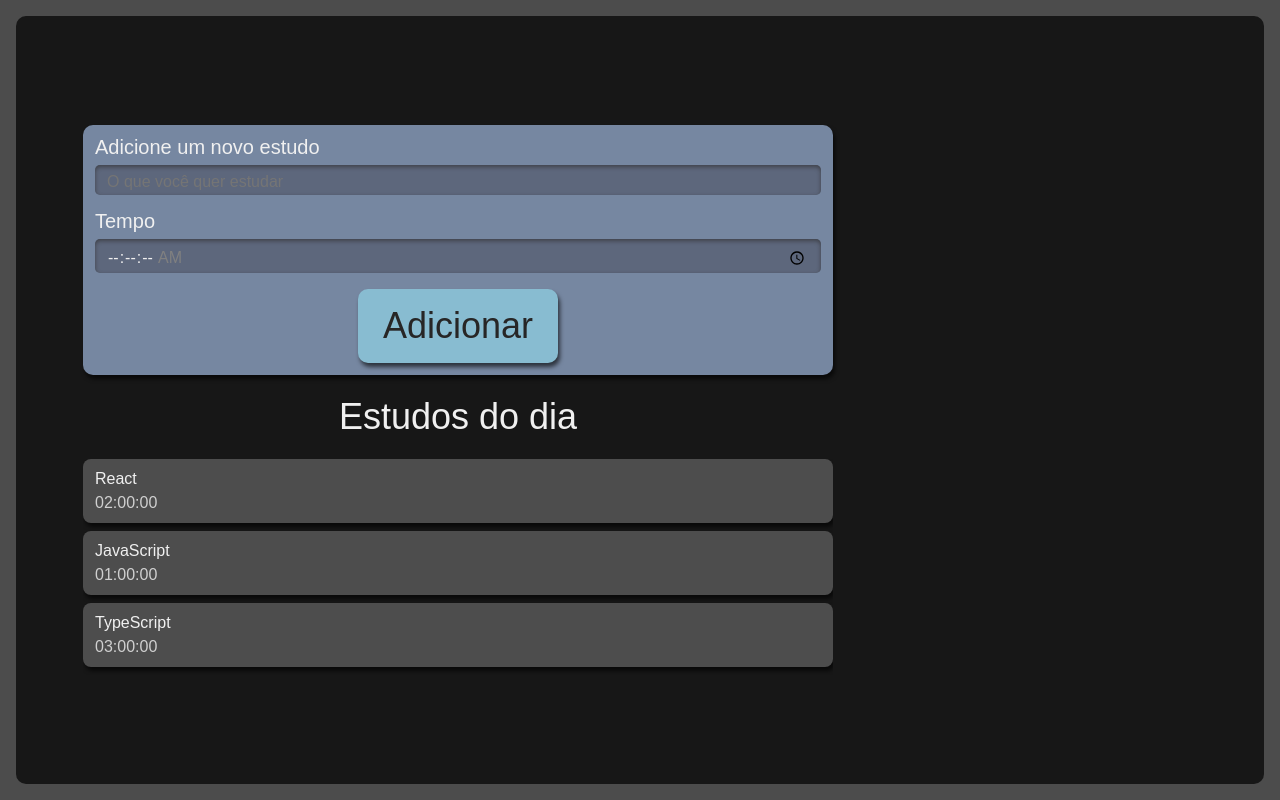
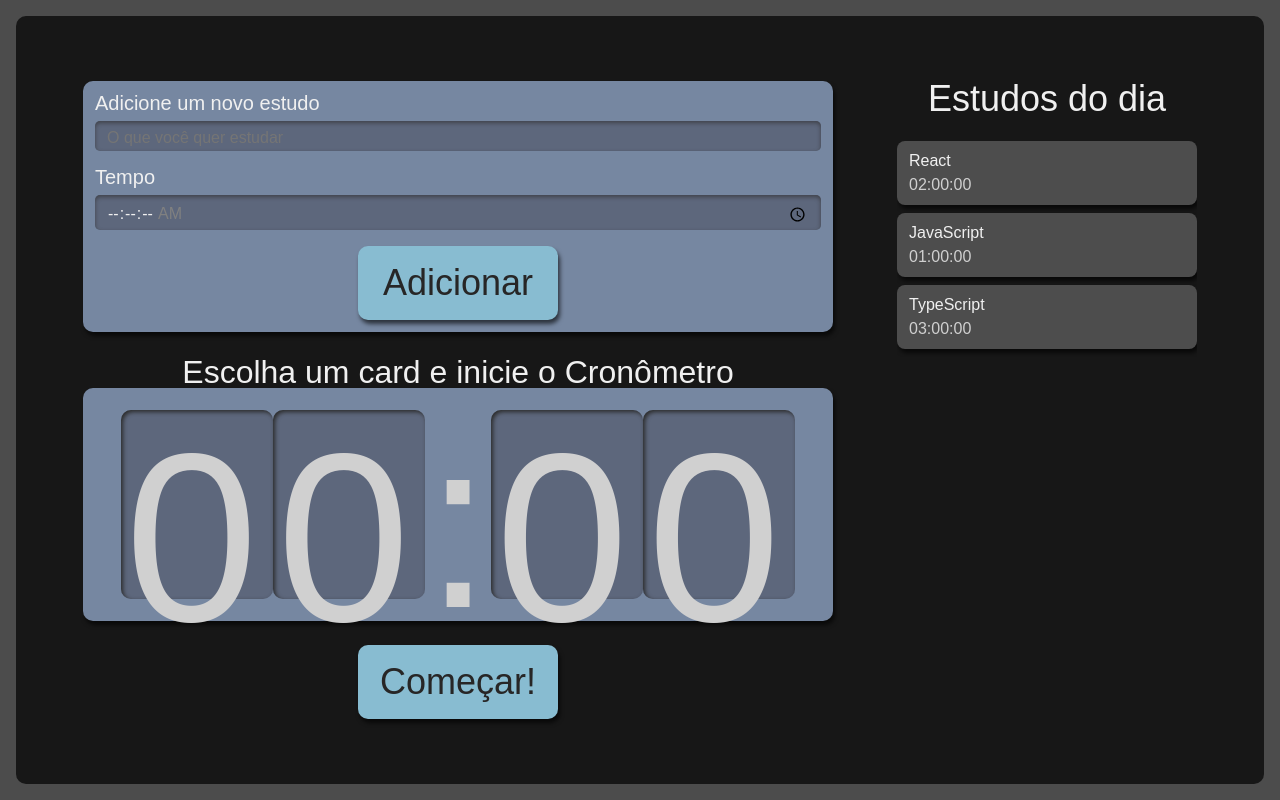
Before and after one commit to fernandiego/ReactTypescript, a React (Create React App) app in the folder react-typescript-alura/: page / in a window 1280 px wide. Built offline with nearby package versions, Linux system fonts and the light colour scheme.

Commit message:
Adicionado o cronômetro e sua estilização

```diff
--- a/react-typescript-alura/src/App.tsx
+++ b/react-typescript-alura/src/App.tsx
@@ -2,17 +2,14 @@
 import style from "./style.module.scss"
 import Formulario from "./components/Formulario";
 import Lista from "./components/Lista";
+import Cronometro from "./components/Cronometro";
 
 function App() {
     return (
         <div className={style.AppStyle}>
-            <div>
-                <Formulario/>
-            </div>
-            <p></p>
-            <div>
-                <Lista/>
-            </div>
+            <Formulario/>
+            <Lista/>
+            <Cronometro/>
         </div>
     );
 }
--- a/react-typescript-alura/src/components/Botao/index.tsx
+++ b/react-typescript-alura/src/components/Botao/index.tsx
@@ -1,14 +1,18 @@
-import React from 'react';
-import style from './Botao.module.scss';
+import React, { ReactNode } from "react";
+import style from "./Botao.module.scss";
 
-class Botao extends React.Component<{texto: string}> {
-    render() {
-        return (
-            <button className={style.botao}>
-                {this.props.texto}
-            </button>
-        )
-    }
+interface BotaoProps {
+  children: ReactNode;
+}
+
+class Botao extends React.Component<BotaoProps> {
+  render() {
+    return (
+      <button className={style.botao}>
+        {this.props.children}
+      </button>
+    );
+  }
 }
 
 export default Botao;
--- /dev/null
+++ b/react-typescript-alura/src/components/Cronometro/Cronometro.module.scss
@@ -0,0 +1,59 @@
+.cronometro {
+  display: flex;
+  flex-direction: column;
+  align-items: center;
+  grid-area: cronometro;
+
+  .relogioWrapper {
+    align-items: center;
+    background-color: #7687A1;
+    border-radius: 10px;
+    box-shadow: 2px 4px 4px #0000009F;
+    box-sizing: border-box;
+    display: flex;
+    font-size: 5rem;
+    justify-content: center;
+    margin-bottom: 24px;
+    padding: 16px 12px;
+    width: 100%;
+  }
+
+  .titulo {
+    font-size: 2rem;
+  }
+
+  button {
+    background-color: #88bcd1;
+    border-radius: 10px;
+    box-shadow: 2px 4px 4px #0000009F;
+    color: #272626;
+    cursor: pointer;
+    font-size: 1.25rem;
+    padding: 16px;
+    width: 150px;
+
+    &:active {
+      background-color: #7CA6B7;
+      box-shadow: 2px 2px 4px #0000009F inset;
+      cursor: auto;
+    }
+  }
+
+  @media screen and (min-width: 1280px) {
+
+    .relogioWrapper {
+      font-size: 15rem;
+    }
+
+    p {
+      font-size: 2rem;
+    }
+
+    button {
+      grid-column-start: span 2;
+      justify-self: center;
+      width: 200px;
+      font-size: 2.25rem;
+    }
+  }
+}
--- /dev/null
+++ b/react-typescript-alura/src/components/Cronometro/Relogio/Relogio.module.scss
@@ -0,0 +1,21 @@
+.relogioNumero {
+  background-color: #5D677C;
+  box-shadow: 2px 2px 4px #2B2B2B inset;
+  height: 3.6rem;
+  width: 3rem;
+  padding: 8px 4px;
+  border-radius: 10px;
+
+  @media screen and (min-width:1280px) {
+    height: 10.8rem;
+    width: 9rem;
+  }
+}
+
+.relogioDivisao {
+  height: 4.2rem;
+
+  @media screen and (min-width:1280px) {
+    height: 12.6rem;
+  }
+}
--- /dev/null
+++ b/react-typescript-alura/src/components/Cronometro/Relogio/index.tsx
@@ -0,0 +1,13 @@
+import style from './Relogio.module.scss';
+
+export default function Relogio() {
+  return (
+    <>
+      <span className={style.relogioNumero}>0</span>
+      <span className={style.relogioNumero}>0</span>
+      <span className={style.relogioDivisao}>:</span>
+      <span className={style.relogioNumero}>0</span>
+      <span className={style.relogioNumero}>0</span>
+    </>
+  )
+}
--- /dev/null
+++ b/react-typescript-alura/src/components/Cronometro/index.tsx
@@ -0,0 +1,17 @@
+import Botao from "../Botao";
+import Relogio from "./Relogio";
+import style from './Cronometro.module.scss';
+
+export default function Cronometro() {
+  return (
+    <div className={style.cronometro}>
+      <p className={style.titulo}>Escolha um card e inicie o Cronômetro</p>
+      <div className={style.relogioWrapper}>
+        <Relogio />
+      </div>
+      <Botao>
+        Começar!
+      </Botao>
+    </div>
+  )
+}
--- a/react-typescript-alura/src/components/Formulario/index.tsx
+++ b/react-typescript-alura/src/components/Formulario/index.tsx
@@ -32,7 +32,7 @@
                         required
                     />
                 </div>
-                <Botao texto="Adicionar"></Botao>
+                <Botao>Adicionar</Botao>
             </form>
         )
     }
```
